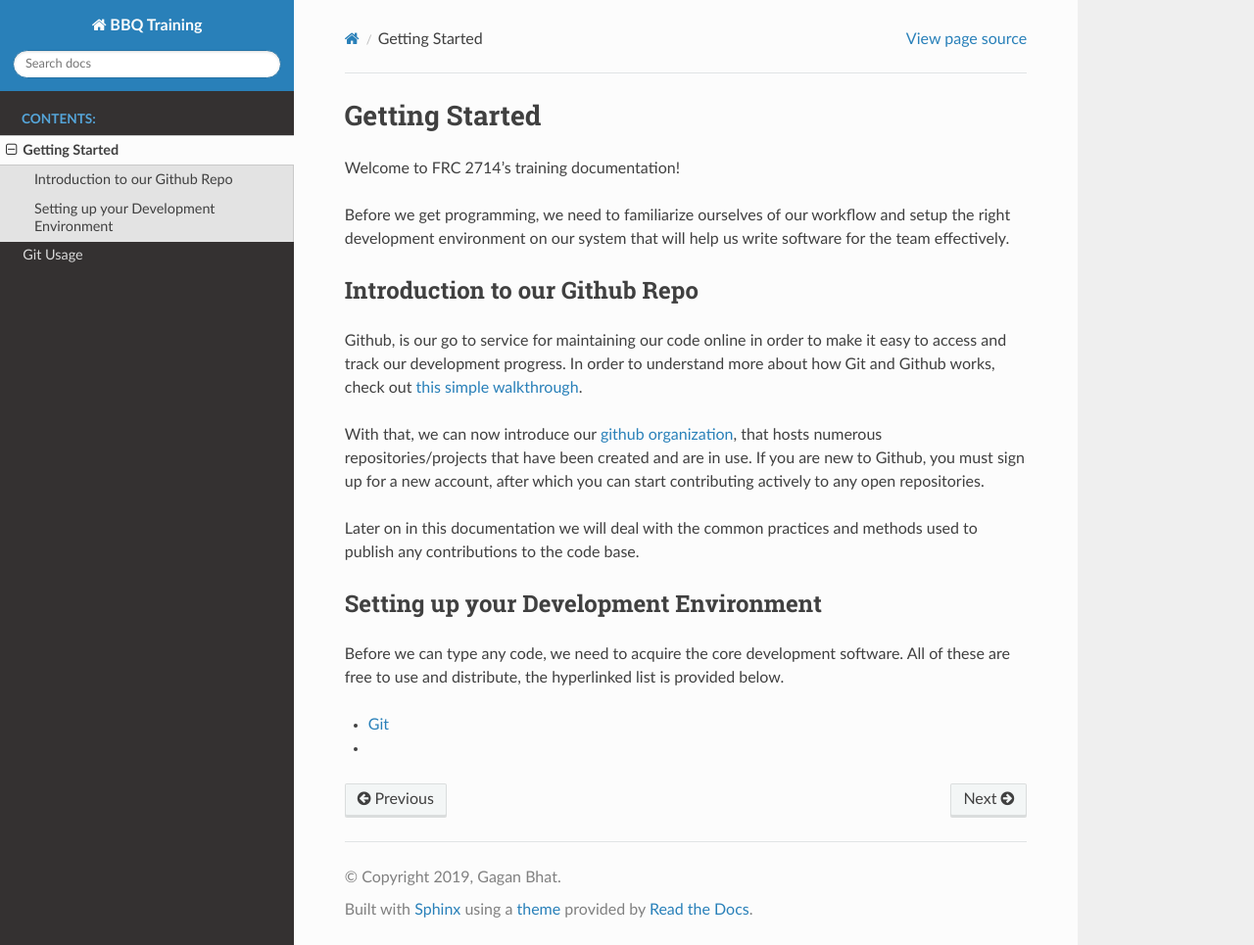
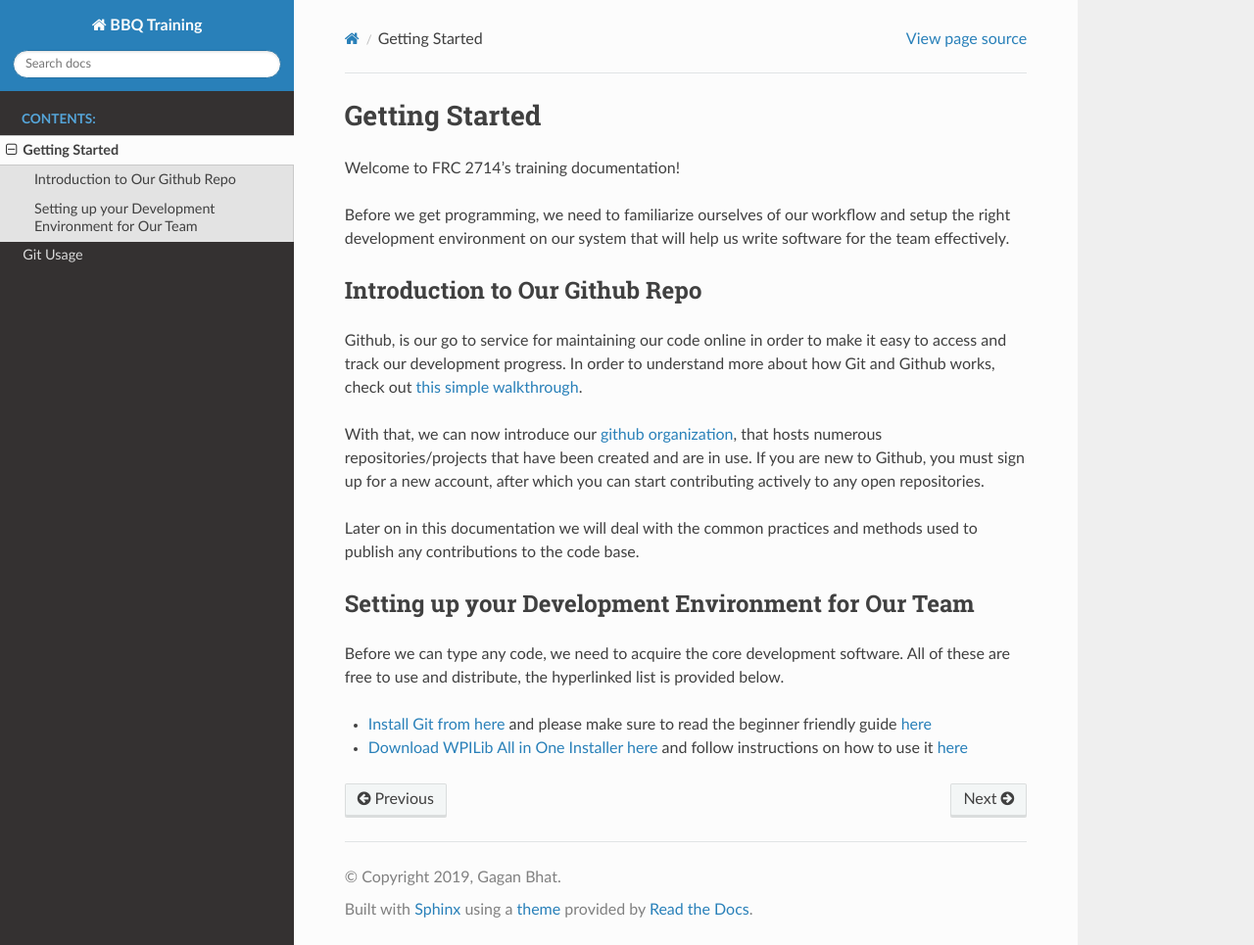
Before and after one commit to GaganBhat/2714BBQDocs, a Sphinx documentation site: the page built from docs/source/docs/getting_started.rst, in a window 1280 px wide and 965 px high. Shown: the whole window at 98% size. Built offline with Sphinx 7.4.7 and the Read the Docs theme 2.0.0, drawn with Linux system fonts in a browser that asks for light colours.

Commit message:
Update development environment info and furnish reading sources.

```diff
--- a/docs/source/docs/getting_started.rst
+++ b/docs/source/docs/getting_started.rst
@@ -5,10 +5,10 @@ Welcome to FRC 2714's training documentation!
 
 Before we get programming, we need to familiarize ourselves of our workflow and setup the right development environment on our system that will help us write software for the team effectively.
 
-Introduction to our Github Repo
+Introduction to Our Github Repo
 ---------------------------------------
 
-Github, is our go to service for maintaining our code online in order to make it easy to access and track our development progress. In order to understand more about how Git and Github works, check out `this simple walkthrough <https://rogerdudler.github.io/git-guide/>`_.
+Github, is our go to service for maintaining our code online in order to make it easy to access and track our development progress. In order to understand more about how Git and Github works, check out `this simple walkthrough <https://hackernoon.com/understanding-git-fcffd87c15a3>`_.
 
 
 With that, we can now introduce our `github organization <https://github.com/FRC2714>`_, that hosts numerous repositories/projects that have been created and are in use. If you are new to Github, you must sign up for a new account, after which you can start contributing actively to any open repositories.
@@ -16,10 +16,10 @@ With that, we can now introduce our `github organization <https://github.com/FRC
 Later on in this documentation we will deal with the common practices and methods used to publish any contributions to the code base.
 
 
-Setting up your Development Environment
+Setting up your Development Environment for Our Team
 ---------------------------------------
 
 Before we can type any code, we need to acquire the core development software. All of these are free to use and distribute, the hyperlinked list is provided below.
 
-- `Git <https://git-scm.com/downloads>`_
--
+- `Install Git from here <https://git-scm.com/downloads>`_ and please make sure to read the beginner friendly guide `here <https://hackernoon.com/understanding-git-fcffd87c15a3>`_
+- `Download WPILib All in One Installer here <https://github.com/wpilibsuite/allwpilib/releases/download/v2019.4.1/WPILibInstaller_Windows64-2019.4.1.zip>`_  and follow instructions on how to use it `here <https://wpilib.screenstepslive.com/s/currentCS/m/getting_started/l/999999-installing-c-and-java-development-tools-for-frc>`_
--- a/docs/source/docs/git_usage.rst
+++ b/docs/source/docs/git_usage.rst
@@ -1,7 +1,7 @@
 Git Usage
 =========
 
-Creating A Feature Branch
+Creating a Feature Branch
 -------------------------
 Often times, you will be assigned a subsystem or a specific task to complete for the robot code. Since the ``master`` branch is used only for stable code, you should develop your task-specific code on a separate branch. To create a separate branch, use the following command:
 
```
Also changed, not shown: 10 other files.
